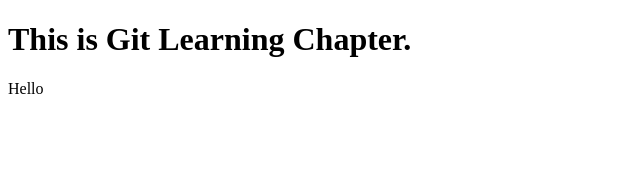
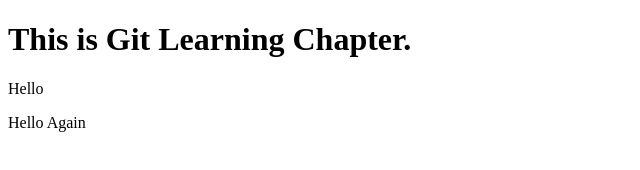
Before and after one commit to rawatabhishek/NodeChat, a plain HTML site: page index.html in a window 1280 px wide. Shown: the full height of the page, 0-640 px from the left. Drawn offline with Linux system fonts and the light colour scheme.

Commit message:
New line added with the new file

```diff
--- a/index.html
+++ b/index.html
@@ -6,5 +6,6 @@
 <body>
 	<h1>This is Git Learning Chapter.</h1>
 	<p>Hello</p>
+	<p>Hello Again</p>
 </body>
 </html>
```
Also changed, not shown: about.html (added, +1 -0 lines).
